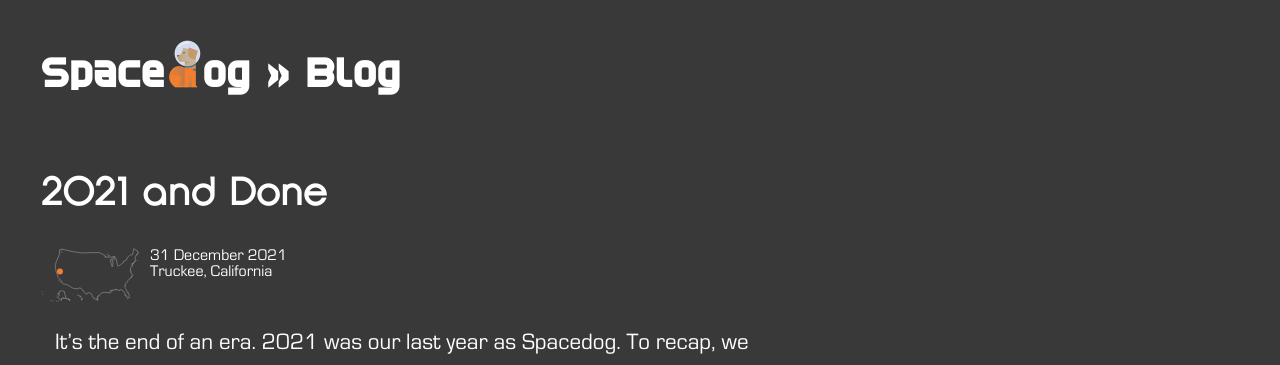
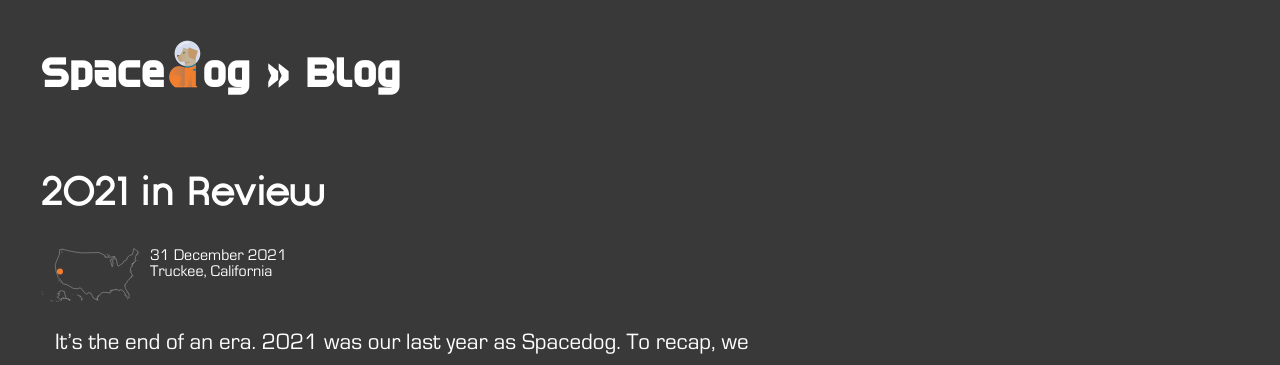
Before and after one commit to spacedogXYZ/spacedogXYZ, a Jekyll site: the page built from _posts/2021-12-31-review-2021.md, in a window 1280 px wide. Shown: the top 365 px of the page. Built offline with Jekyll 4.4.1, drawn with Linux system fonts in a browser that asks for light colours; nearby versions of some CDN libraries; comment, search, counter and statistics services are not loaded.

Commit message:
Update 2021-12-31-review-2021.md

```diff
--- a/_posts/2021-12-31-review-2021.md
+++ b/_posts/2021-12-31-review-2021.md
@@ -1,6 +1,6 @@
 ---
 layout: post
-title: 2021 and Done
+title: 2021 in Review
 category: blog
 location: Truckee, California
 map: /static/maps/svg/truckee.svg
```
